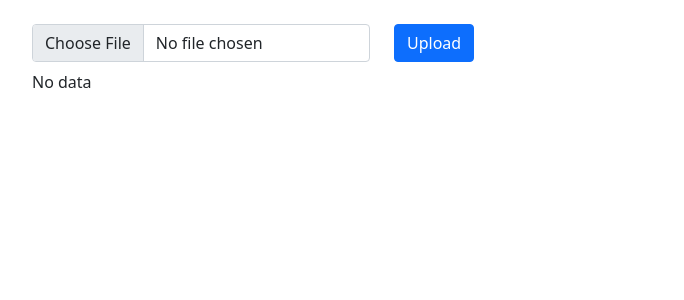
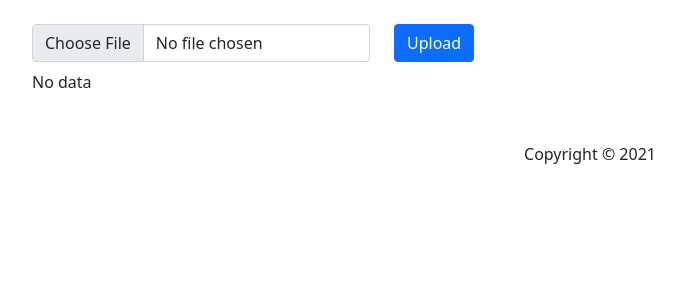
Before and after one commit to yottaaa/csv_datafinder, a Django app: page / in a window 1280 px wide. Shown: the top 300 px of the page, without its empty margins (50-734 px from the left). Run offline with Django 3.2, Linux system fonts and the light colour scheme; data that the repository does not hold is empty.

Commit message:
Add footer

```diff
--- a/cdf_app/templates/cdf_app/base.html
+++ b/cdf_app/templates/cdf_app/base.html
@@ -30,5 +30,6 @@
         {% block content %}
         {% endblock %}
     </div>
+    <footer class="text-center my-5">Copyright &copy; 2021</footer>
 </body>
 </html>
```
